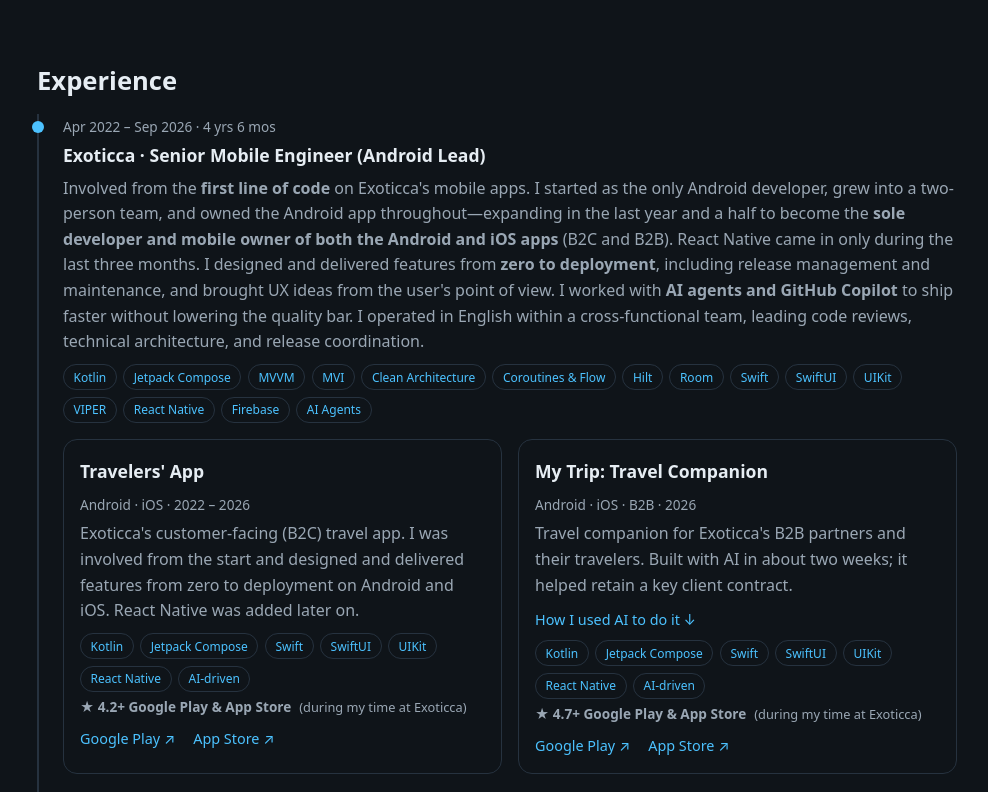
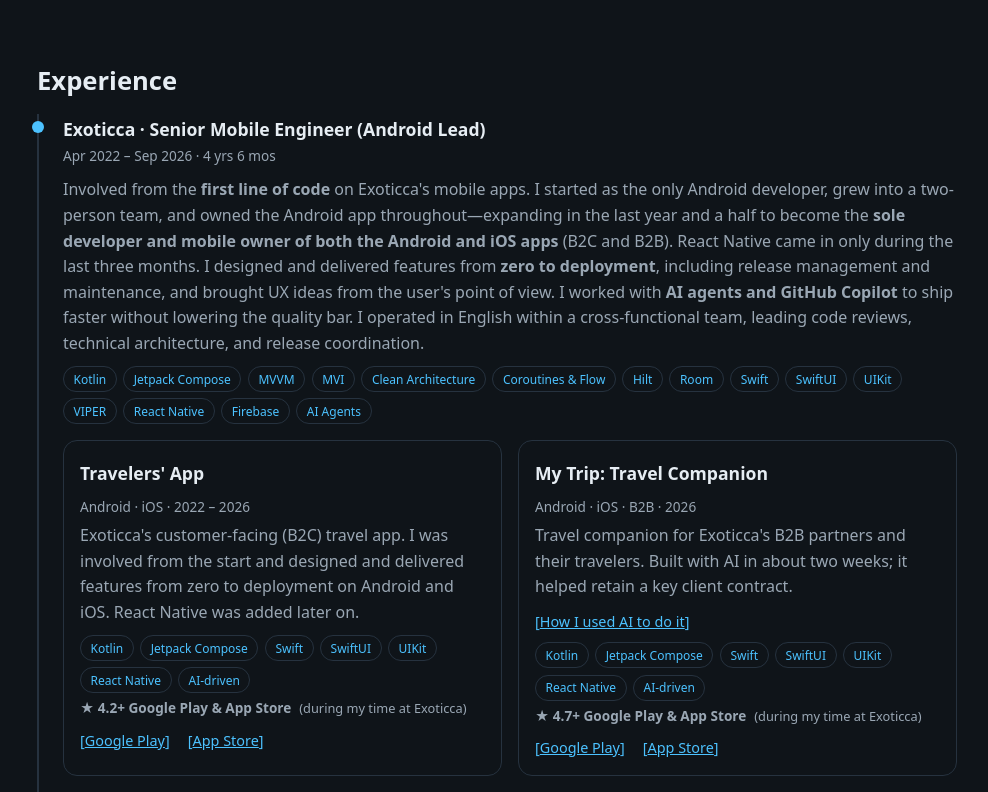
Before and after one commit to JuanFranCrater/JuanFranCrater.github.io, a plain HTML site: page index.html in a window 1280 px wide. Shown: the part 688-1480 px from the top of the page, without its empty margins (143-1131 px from the left). Drawn offline with Linux system fonts and the light colour scheme.

Commit message:
Some style changes (thanks for the feedback V)

```diff
--- a/index.html
+++ b/index.html
@@ -105,16 +105,16 @@
               <p data-i18n="proj.travelers.desc">Exoticca's customer-facing (B2C) travel app. I was involved from the start and designed and delivered features from zero to deployment on Android and iOS. React Native was added later on.</p>
               <div class="tags"><span>Kotlin</span><span>Jetpack Compose</span><span>Swift</span><span>SwiftUI</span><span>UIKit</span><span>React Native</span><span data-i18n="tag.aiDriven">AI-driven</span></div>
               <p class="rating"><span>★ 4.2+ <span data-i18n="rating.stores">Google Play &amp; App Store</span></span> <span class="meta" data-i18n="rating.note">(during my time at Exoticca)</span></p>
-              <div class="links"><a href="https://play.google.com/store/apps/details?id=com.exoticca.android" target="_blank" rel="noopener">Google Play ↗</a> <a href="https://apps.apple.com/es/app/exoticca-app-para-viajeros/id1604571536" target="_blank" rel="noopener">App Store ↗</a></div>
+              <div class="links"><a href="https://play.google.com/store/apps/details?id=com.exoticca.android" target="_blank" rel="noopener">Google Play</a> <a href="https://apps.apple.com/es/app/exoticca-app-para-viajeros/id1604571536" target="_blank" rel="noopener">App Store</a></div>
             </article>
             <article class="card">
               <h4>My Trip: Travel Companion</h4>
               <span class="meta" data-i18n="proj.mytrip.meta">Android · iOS · B2B · 2026</span>
               <p data-i18n="proj.mytrip.desc">Travel companion for Exoticca's B2B partners and their travelers. Built with AI in about two weeks; it helped retain a key client contract.</p>
-              <p class="more"><a href="#ai" data-highlight="my-trip" data-i18n="more.mytrip">How I used AI to do it ↓</a></p>
+              <p class="more"><a href="#ai" data-highlight="my-trip" data-i18n="more.mytrip">How I used AI to do it</a></p>
               <div class="tags"><span>Kotlin</span><span>Jetpack Compose</span><span>Swift</span><span>SwiftUI</span><span>UIKit</span><span>React Native</span><span data-i18n="tag.aiDriven">AI-driven</span></div>
               <p class="rating"><span>★ 4.7+ <span data-i18n="rating.stores">Google Play &amp; App Store</span></span> <span class="meta" data-i18n="rating.note">(during my time at Exoticca)</span></p>
-              <div class="links"><a href="https://play.google.com/store/apps/details?id=com.exoticca.android.partners" target="_blank" rel="noopener">Google Play ↗</a> <a href="https://apps.apple.com/es/app/my-trip-compa%C3%B1ero-de-viaje/id6795553466" target="_blank" rel="noopener">App Store ↗</a></div>
+              <div class="links"><a href="https://play.google.com/store/apps/details?id=com.exoticca.android.partners" target="_blank" rel="noopener">Google Play</a> <a href="https://apps.apple.com/es/app/my-trip-compa%C3%B1ero-de-viaje/id6795553466" target="_blank" rel="noopener">App Store</a></div>
             </article>
           </div>
         </article>
@@ -184,7 +184,7 @@
           <h4 data-i18n="ai.minimo.title">MINIMO apps</h4>
           <span class="meta" data-i18n="ai.minimo.meta">Personal projects · 2026</span>
           <p data-i18n="ai.minimo.desc">Remind, Tabata, Schedule and Vault are all built with AI as a tool across the whole process, from the idea and design to development, testing and publishing.</p>
-          <p class="more"><a href="#projects" data-i18n="more.minimo">Learn more about MINIMO ↓</a></p>
+          <p class="more"><a href="#projects" data-i18n="more.minimo">Learn more about MINIMO</a></p>
           <div class="tags"><span>GitHub Copilot</span><span>Claude</span><span data-i18n="tag.productThinking">Product thinking</span></div>
         </article>
       </div>
@@ -211,7 +211,7 @@
     <section id="projects">
       <h3 class="section-title" data-i18n="nav.projects">Projects</h3>
 
-      <h4 class="subtitle"><a href="minimo/index.html">MINIMO ↗</a></h4>
+      <h4 class="subtitle"><a href="minimo/index.html">MINIMO</a></h4>
       <p class="sub-desc" data-i18n="minimo.desc">MINIMO builds small, focused apps that respect your attention. Simple tools that do one thing well, built with modern Android, Kotlin Multiplatform and React Native technologies. It is my ongoing lab for rapid prototyping with AI workflows, started in July 2026. AI supports every phase, from ideation and design to development, testing and publishing.</p>
       <div class="grid carousel">
         <article class="card">
@@ -219,14 +219,14 @@
           <span class="meta" data-i18n="proj.remind.meta">Android · October 2026</span>
           <p data-i18n="proj.remind.desc">Event reminders app with a home screen widget showing your next event, plus quick shortcuts to the list and new events.</p>
           <div class="tags"><span>Kotlin</span><span>Jetpack Compose</span><span>Room</span><span>Firebase</span></div>
-          <div class="links"><a href="https://play.google.com/store/apps/details?id=com.minimo.remind" target="_blank" rel="noopener">Google Play ↗</a><a href="remind/index.html" data-i18n="link.about">About →</a></div>
+          <div class="links"><a href="https://play.google.com/store/apps/details?id=com.minimo.remind" target="_blank" rel="noopener">Google Play</a><a href="remind/index.html" data-i18n="link.about">About</a></div>
         </article>
         <article class="card">
           <h4>Tabata <span class="badge done" data-i18n="badge.webLive">Web · Published</span><span class="badge pending" data-i18n="badge.androidTesting">Android · Pending</span></h4>
           <span class="meta" data-i18n="proj.tabata.meta">Android · Web (KMP) · 2026</span>
           <p data-i18n="proj.tabata.desc">Interval timer for Tabata-style workouts with work, rest and cycle phases, audio cues and progress tracking. Built with Kotlin Multiplatform (KMP) to run on both Android and web.</p>
           <div class="tags"><span>Kotlin</span><span>KMP</span><span>Jetpack Compose</span><span>Android</span><span>Web</span></div>
-          <div class="links"><a href="tabata/index.html" target="_blank" rel="noopener" data-i18n="link.webapp">Web App ↗</a></div>
+          <div class="links"><a href="tabata/index.html" target="_blank" rel="noopener" data-i18n="link.webapp">Web App</a></div>
         </article>
         <article class="card">
           <h4>Schedule <span class="badge wip" data-i18n="badge.wip">Work in progress</span></h4>
--- a/script.js
+++ b/script.js
@@ -86,10 +86,10 @@ const es = {
   "tag.aiDriven": "Con IA", "tag.productDecisions": "Decisiones de producto", "tag.userStories": "Historias de usuario",
   "tag.productThinking": "Visión de producto", "tag.contextFiles": "Archivos de contexto", "tag.automation": "Automatización", "tag.aiAgents": "Agentes de IA",
   "rating.stores": "Google Play y App Store",
-  "more.minimo": "Conoce más sobre MINIMO ↓",
-  "more.mytrip": "Cómo usé la IA para lograrlo ↓",
-  "link.webapp": "App web ↗",
-  "link.about": "Sobre la app →",
+  "more.minimo": "Conoce más sobre MINIMO",
+  "more.mytrip": "Cómo usé la IA para lograrlo",
+  "link.webapp": "App web",
+  "link.about": "Sobre la app",
   "proj.nicemeet.meta": "Proyecto de estudios · 2018 – 2019",
   "proj.nicemeet.desc": "App geosocial para Android que permite conocer a otras personas según sus gustos y aficiones.",
   "proj.gloom.meta": "Proyecto fin de máster · 2020 – 2021",
--- a/style.css
+++ b/style.css
@@ -61,6 +61,10 @@ h2 { font-size: clamp(1.1rem, 2.5vw, 1.5rem); font-weight: 500; color: var(--mut
 }
 .timeline h4, .card h4 { margin: .1rem 0 .4rem; font-size: 1.1rem; }
 .date, .meta { color: var(--muted); font-size: .85rem; }
+.timeline > article { display: flex; flex-direction: column; }
+.timeline > article > h4 { order: 1; margin-bottom: .1rem; }
+.timeline > article > .date { order: 2; margin-bottom: .4rem; }
+.timeline > article > :not(h4):not(.date) { order: 3; }
 .timeline p, .card p { margin: .25rem 0 .6rem; color: var(--muted); }
 
 .tags { display: flex; flex-wrap: wrap; gap: .4rem; }
@@ -135,7 +139,7 @@ footer a { color: inherit; text-decoration: underline; text-underline-offset: 2p
 .ticker:hover .ticker-track { animation-play-state: paused; }
 .ticker-group { display: flex; flex-shrink: 0; }
 .ticker-group span { white-space: nowrap; color: var(--muted); font-size: .95rem; }
-.ticker-group span::after { content: "•"; color: var(--accent); margin: 0 1.5rem; }
+.ticker-group span::after { content: ""; margin: 0 1.5rem; }
 @keyframes ticker { to { transform: translateX(-50%); } }
 @media (prefers-reduced-motion: reduce) {
   .ticker-track { animation: none; width: auto; flex-wrap: wrap; }
@@ -146,3 +150,7 @@ footer a { color: inherit; text-decoration: underline; text-underline-offset: 2p
 .eng dt { color: var(--accent); font-weight: 600; }
 .eng dd { margin: 0; }
 @media (max-width: 600px) { .eng { grid-template-columns: 1fr; gap: .15rem; } .eng dd { margin-bottom: .6rem; } }
+
+.links a, .more a, .subtitle a { text-decoration: underline; }
+.links a::before, .more a::before, .subtitle a::before { content: "["; display: inline-block; text-decoration: none; }
+.links a::after, .more a::after, .subtitle a::after { content: "]"; display: inline-block; text-decoration: none; }
```
Also changed, not shown: minimo/index.html (+5 -5 lines), remind/index.html (+1 -1 lines).
